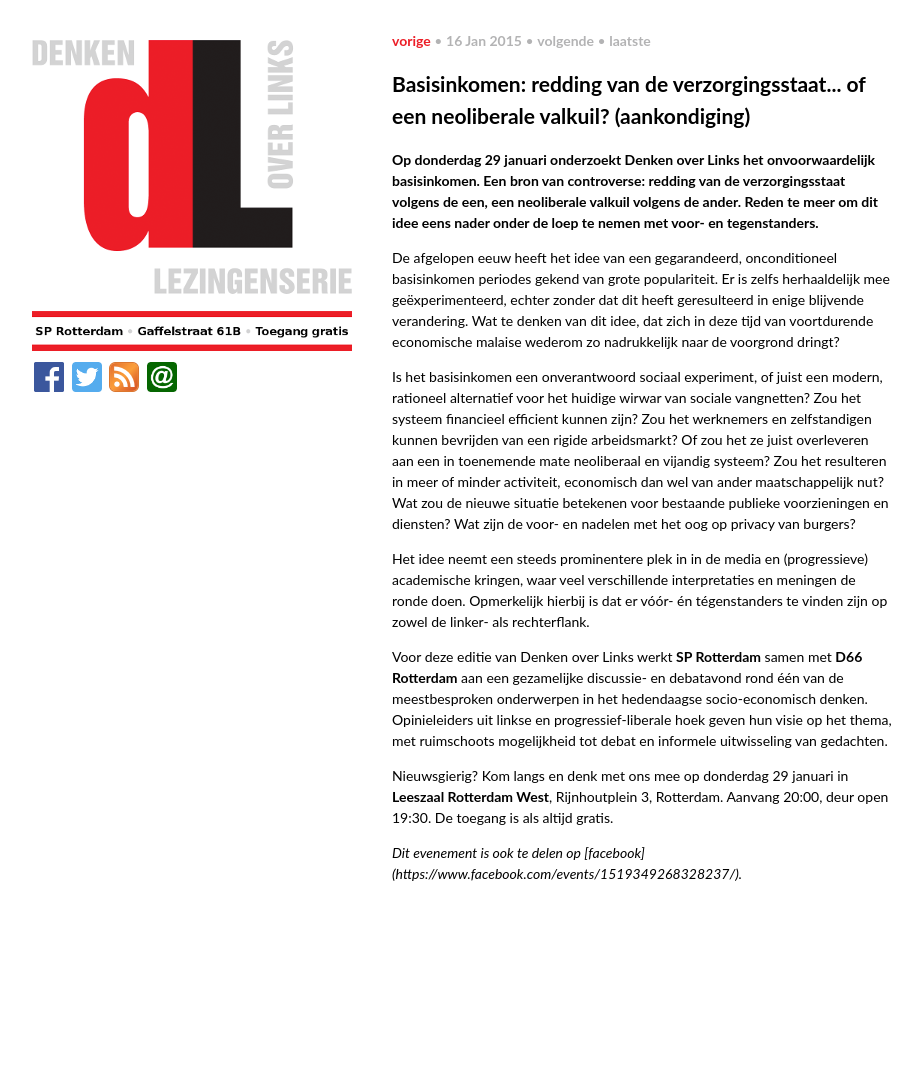
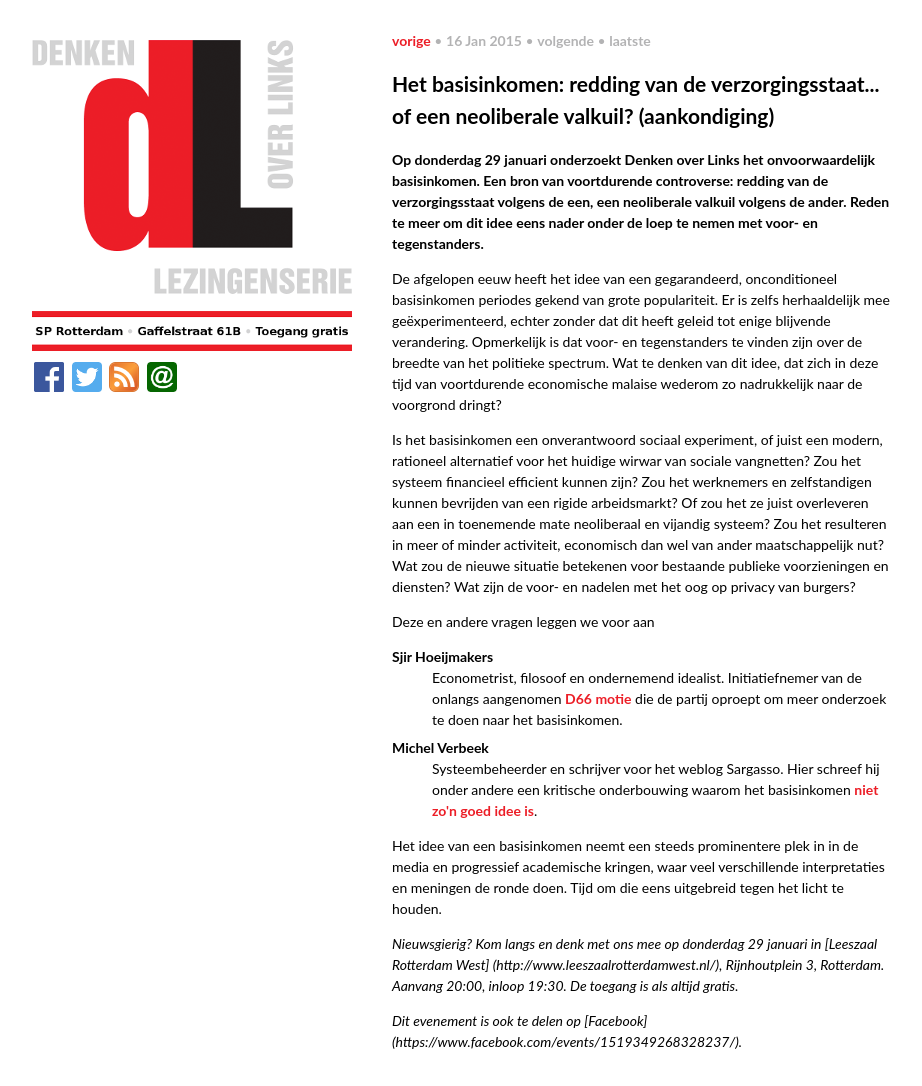
Before and after one commit to denkenoverlinks/denkenoverlinks.github.io, a Jekyll site: the page built from _posts/2015-01-16-basisinkomen-aankondiging.md, in a window 1280 px wide and 1086 px high. Shown: the whole window, without its empty margins (8-930 px from the left). Built offline with Jekyll 4.4.1, drawn with Linux system fonts in a browser that asks for light colours; Markdown is read by kramdown in place of the engine named in the settings.

Commit message:
update basisinkomen post

```diff
--- a/_posts/2015-01-16-basisinkomen-aankondiging.md
+++ b/_posts/2015-01-16-basisinkomen-aankondiging.md
@@ -1,20 +1,22 @@
 ---
 layout: post
-title: "Basisinkomen: redding van de verzorgingsstaat...
+title: "Het basisinkomen: redding van de verzorgingsstaat...
 of een neoliberale valkuil? (aankondiging)"
 ---
 
 Op donderdag 29 januari onderzoekt Denken over Links het onvoorwaardelijk
-basisinkomen. Een bron van controverse: redding van de verzorgingsstaat volgens
-de een, een neoliberale valkuil volgens de ander. Reden te meer om dit idee
-eens nader onder de loep te nemen met voor- en tegenstanders.
+basisinkomen. Een bron van voortdurende controverse: redding van de
+verzorgingsstaat volgens de een, een neoliberale valkuil volgens de ander.
+Reden te meer om dit idee eens nader onder de loep te nemen met voor- en
+tegenstanders.
 
 De afgelopen eeuw heeft het idee van een gegarandeerd, onconditioneel
 basisinkomen periodes gekend van grote populariteit. Er is zelfs herhaaldelijk
-mee geëxperimenteerd, echter zonder dat dit heeft geresulteerd in enige
-blijvende verandering. Wat te denken van dit idee, dat zich in deze tijd van
-voortdurende economische malaise wederom zo nadrukkelijk naar de voorgrond
-dringt?
+mee geëxperimenteerd, echter zonder dat dit heeft geleid tot enige blijvende
+verandering. Opmerkelijk is dat voor- en tegenstanders te vinden zijn over de
+breedte van het politieke spectrum. Wat te denken van dit idee, dat zich in
+deze tijd van voortdurende economische malaise wederom zo nadrukkelijk naar de
+voorgrond dringt?
 
 Is het basisinkomen een onverantwoord sociaal experiment, of juist een modern,
 rationeel alternatief voor het huidige wirwar van sociale vangnetten? Zou het
@@ -26,20 +28,27 @@ maatschappelijk nut? Wat zou de nieuwe situatie betekenen voor bestaande
 publieke voorzieningen en diensten? Wat zijn de voor- en nadelen met het oog op
 privacy van burgers?
 
-Het idee neemt een steeds prominentere plek in in de media en (progressieve)
-academische kringen, waar veel verschillende interpretaties en meningen de
-ronde doen. Opmerkelijk hierbij is dat er vóór- én tégenstanders te vinden zijn
-op zowel de linker- als rechterflank.
+Deze en andere vragen leggen we voor aan
 
-Voor deze editie van Denken over Links werkt **SP Rotterdam** samen met **D66
-Rotterdam** aan een gezamelijke discussie- en debatavond rond één van de
-meestbesproken onderwerpen in het hedendaagse socio-economisch denken.
-Opinieleiders uit linkse en progressief-liberale hoek geven hun visie op het
-thema, met ruimschoots mogelijkheid tot debat en informele uitwisseling van
-gedachten.
+<dl>
+<dt>Sjir Hoeijmakers</dt>
+<dd>Econometrist, filosoof en ondernemend idealist.
+  Initiatiefnemer van de onlangs aangenomen <a
+  href="http://www.volkskrant.nl/economie/d66-pleit-voor-nieuw-onderzoek-naar-een-basisinkomen~a3782023/">D66
+  motie</a> die de partij oproept om meer onderzoek te doen naar het
+  basisinkomen.</dd>
+<dt>Michel Verbeek</dt>
+<dd>Systeembeheerder en schrijver voor het weblog Sargasso.
+  Hier schreef hij onder andere een kritische onderbouwing waarom het
+  basisinkomen <a href="http://sargasso.nl/basisinkomen-is-niet-zon-goed-idee/">niet zo'n goed idee is</a>.</dd>
+</dl>
 
-Nieuwsgierig? Kom langs en denk met ons mee op donderdag 29 januari in
-**Leeszaal Rotterdam West**, Rijnhoutplein 3, Rotterdam. Aanvang 20:00, deur
-open 19:30. De toegang is als altijd gratis.
+Het idee van een basisinkomen neemt een steeds prominentere plek in in de media
+en progressief academische kringen, waar veel verschillende interpretaties en
+meningen de ronde doen. Tijd om die eens uitgebreid tegen het licht te houden.
 
-_Dit evenement is ook te delen op [facebook] (https://www.facebook.com/events/1519349268328237/)._
+_Nieuwsgierig? Kom langs en denk met ons mee op donderdag 29 januari in
+[Leeszaal Rotterdam West] (http://www.leeszaalrotterdamwest.nl/), Rijnhoutplein
+3, Rotterdam. Aanvang 20:00, inloop 19:30. De toegang is als altijd gratis._
+
+_Dit evenement is ook te delen op [Facebook] (https://www.facebook.com/events/1519349268328237/)._
--- a/css/main.css
+++ b/css/main.css
@@ -150,6 +150,11 @@ dl.notes dd {
   padding: 0 0 0.5em 0;
 }
 
+dt {
+  margin-top: .5em;
+  font-weight: bold;
+}
+
 img.logo {
   width: 30px;
   height: 30px;
```
